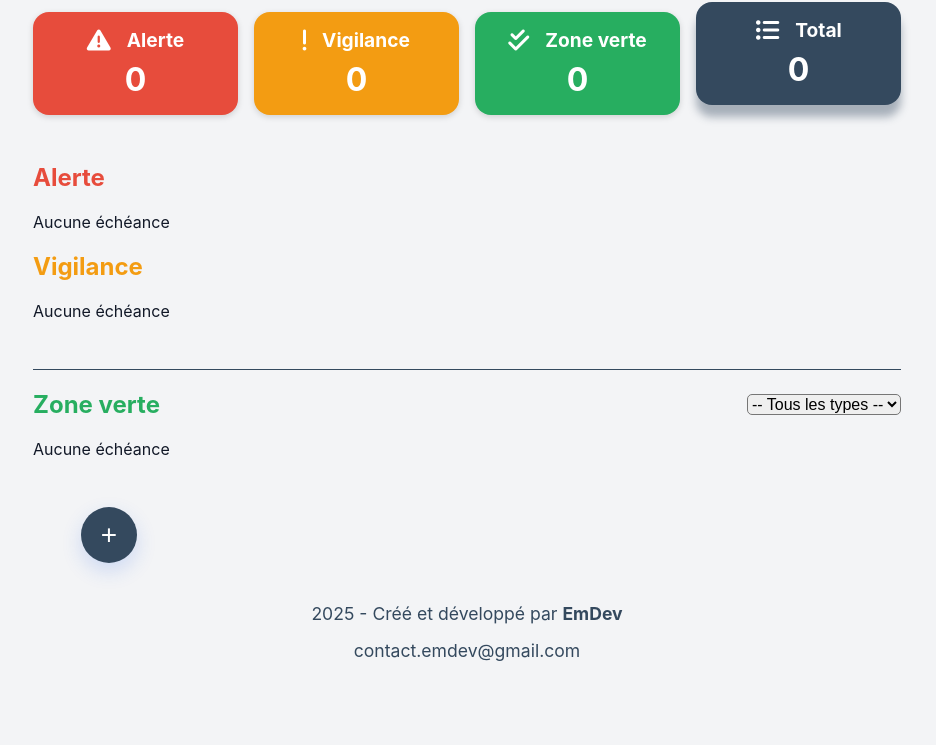
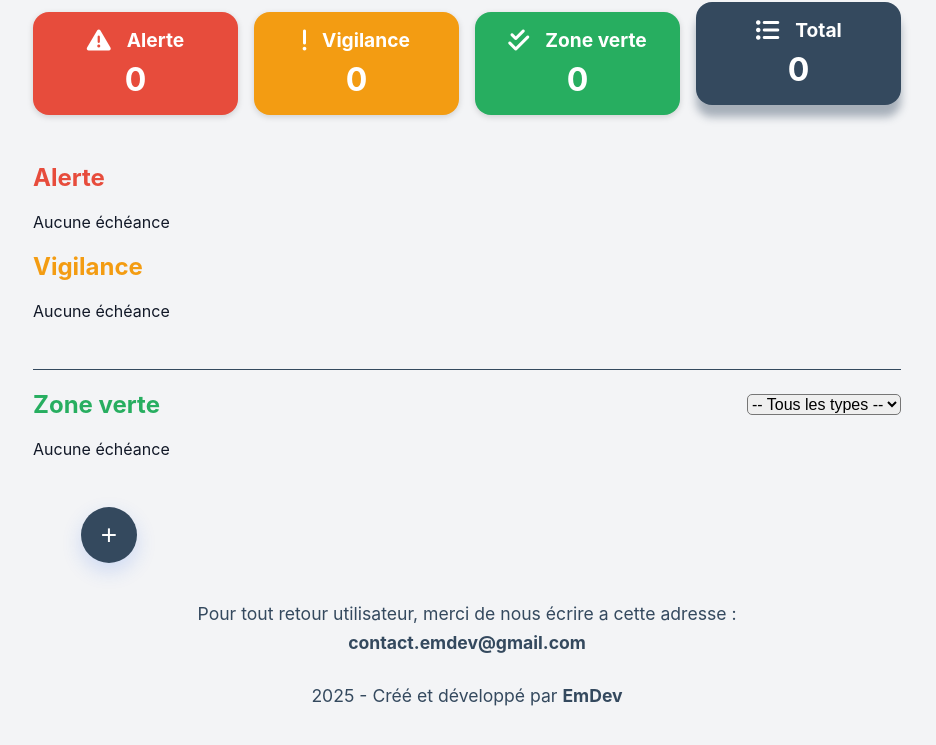
Before and after one commit to RikoDust/Beta-TimeFlow, a plain HTML site: page index.html in a window 1280 px wide. Shown: the part 101-846 px from the top of the page, without its empty margins (173-1109 px from the left). Before the commit the page ends 818 px from the top, so only its background shows below. Drawn offline with Linux system fonts and the light colour scheme.

Commit message:
feat: ajout lien de contact footer

```diff
--- a/index.html
+++ b/index.html
@@ -91,13 +91,19 @@
 
   </main>
 
+
+
   <footer>
-    <div>
+
+    <div class="contact-footer">
+      <p>Pour tout retour utilisateur, merci de nous écrire a cette adresse : </p>
+      <p><a href="mailto:contact.emdev@gmail.com"><strong>contact.emdev@gmail.com</strong></a></p>
+    </div>
+
+    <div class="mention">
       <p>2025 - Créé et développé par <a href="https://emdev-développement-web.fr" target="_blank"><strong> EmDev </strong></a></p>
     </div>
-    <div>
-      <p><a href="mailto:contact.emdev@gmail.com">contact.emdev@gmail.com</a></p>
-    </div>
+
   </footer>
 
 
--- a/styles.css
+++ b/styles.css
@@ -301,9 +301,16 @@ footer{
   flex-direction: column;
   justify-content: center;
   align-items: center;
+  /*text-align: center;*/
   margin-top: 1rem;
   padding-bottom: 3rem;
 }
+
+.contact-footer{
+  text-align: center;
+  margin-bottom: 1rem;
+}
+
 
 footer p{
   margin: 0.5rem;
```
